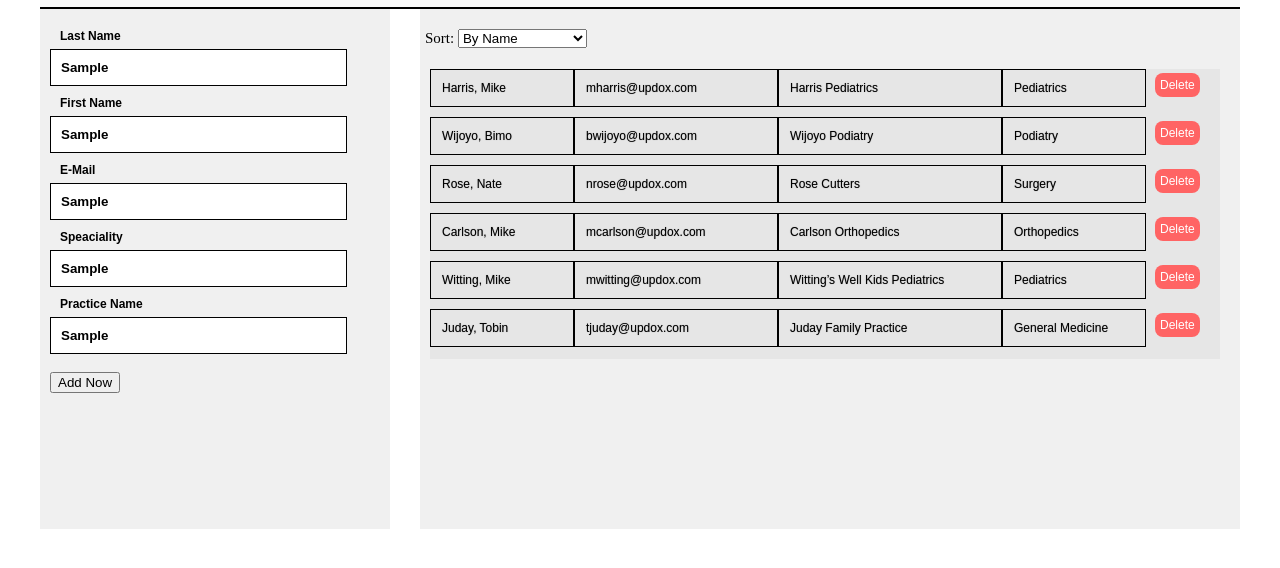
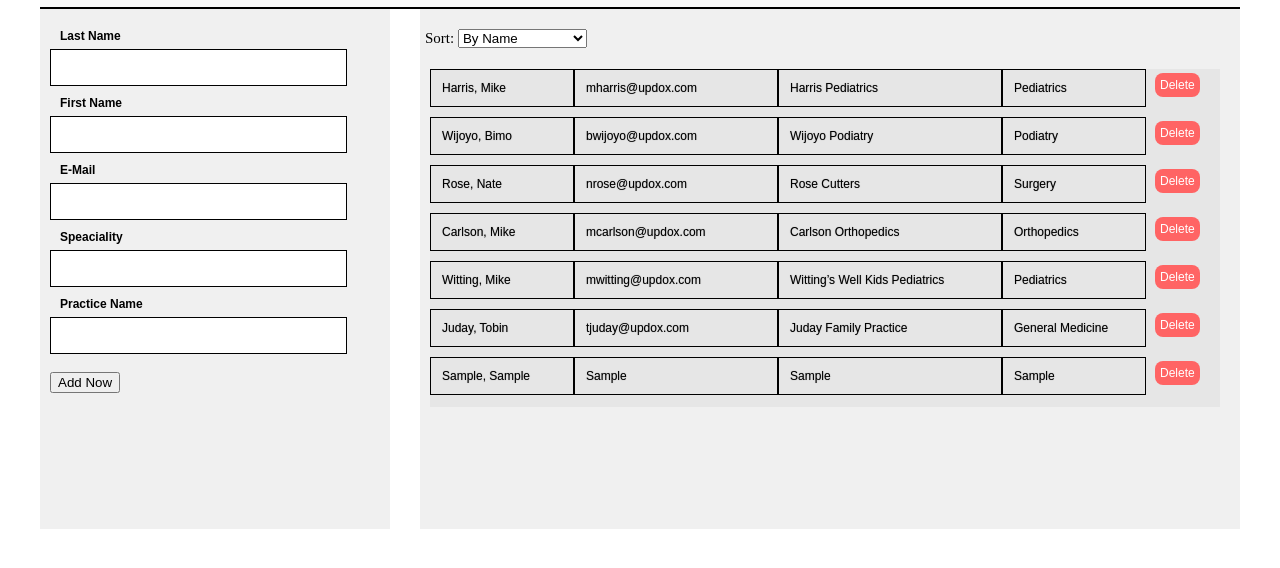
Before and after one commit to priyamsharma2704/UpdoxCodingChallenge, a plain HTML site: page UI Challenge/index.html in a window 1280 px wide. Both pictures are taken after typing "Sample", "Sample", "Sample", "Sample", "Sample" into the empty fields and a click on the button "Add Now". Shown: the part 58-626 px from the top of the page. Drawn offline with Linux system fonts and the light colour scheme.

Commit message:
user input display and del function working

```diff
--- a/UI Challenge/index.html
+++ b/UI Challenge/index.html
@@ -28,7 +28,7 @@
 		   	<option value="By specialty">By Specialty</option>
 		</select></p>
 	</div>
-	<div id="addbook">
+	<div class="addbook">
 
 			 <div id="entry">
 
--- a/UI Challenge/script/script.js
+++ b/UI Challenge/script/script.js
@@ -1,30 +1,111 @@
 window.onload = function(){
+
+	var quickAddFormDiv = document.querySelector('.quickaddForm');
+	var AddBtn = document.getElementById('Add');
+	// Form Fields
+	var lastname = document.getElementById('lastname');
+	var firstname = document.getElementById('firstname');
+	var email = document.getElementById('email');
+	var specialty = document.getElementById('specialty');
+	var practicename = document.getElementById('practicename');
+	// Divs etc.
+	var addBookDiv = document.querySelector('.addbook');
+
+	var addressBook = [];
+	var people;
+	localStorage.clear();
+	//--------------------------------------------------------------------
+	//To display the contents of JSON file
 	var xhttp = new XMLHttpRequest();
 			xhttp.onreadystatechange = function() {
 			    if (this.readyState == 4 && this.status == 200) {
 			       var response = JSON.parse(xhttp.responseText);
-			       console.log(response.people);
-			       var people = response.people;
-			       //console.log(xhttp.responseText);
+			       people = response.people;
 			       //var output = "";
-			       var str = '';
+			       var str1 = '';
 					for(var i = 0; i <people.length;i++){
-						// console.log(person[i].name);
-						//output+="<li>"+people[i].first_name+"</li>";
-
-						str += '<div id="entry">';
-						str += '<div id="name"><p>' + people[i].last_name +', '+people[i].first_name+ '</p></div>';
-						str += '<div id="email"><p>' + people[i].email_address + '</p></div>';
-						str += '<div id="practicename"><p>' + people[i].practice_name + '</p></div>';
-						str += '<div id="specialty"><p>' + people[i].specialty + '</p></div>';
-						str += '<div id="del"><a href="#" class="delbutton" data-id="' + i + '">Delete</a></div>';
+						str1 += '<div id="entry">';
+						str1 += '<div id="name"><p>' + people[i].last_name +', '+people[i].first_name+ '</p></div>';
+						str1 += '<div id="email"><p>' + people[i].email_address + '</p></div>';
+						str1 += '<div id="practicename"><p>' + people[i].practice_name + '</p></div>';
+						str1 += '<div id="specialty"><p>' + people[i].specialty + '</p></div>';
+						str1 += '<div id="del"><a href="#" class="delbutton" data-id="' + i + '">Delete</a></div>';
+						}
+					for(var i = 0; i < people.length;i++){
+						var obj = new jsonStructure(people[i].last_name,people[i].first_name,people[i].email_address,people[i].specialty,people[i].practice_name);
+						addressBook.push(obj);
+						localStorage['addbook'] = JSON.stringify(addressBook);
 					}
 
-					//document.getElementById("people").innerHTML = output;
-					document.getElementById("addbook").innerHTML = str;
+					document.getElementsByClassName("addbook")[0].innerHTML = str1;
 
 				}
 			};
 			xhttp.open("GET", "people.json", true);
 			xhttp.send();
+			//------------------------------------------------------------------------------
+
+
+			AddBtn.addEventListener("click", addToBook);
+			//var addressBook = [];
+			addBookDiv.addEventListener("click", removeEntry);
+
+			function jsonStructure(lastname,firstname,email,specialty,practicename){
+				this.lastname = lastname;
+				this.lastname += ", "+firstname;
+				this.email = email;
+				this.specialty = specialty;
+				this.practicename = practicename;
+			}
+			function addToBook(){
+				var isNull = lastname.value!='' && firstname.value!='' && email.value!='' && specialty.value!='' && practicename.value!='';
+				if(isNull){
+					// format the input into a valid JSON structure
+					var obj = new jsonStructure(lastname.value,firstname.value,email.value,specialty.value,practicename.value);
+					addressBook.push(obj);
+					localStorage['addbook'] = JSON.stringify(addressBook);
+					console.log(localStorage['addbook']);
+					clearForm();
+					showaddressBook();
+				}
+			}
+			function removeEntry(e){
+			// Remove an entry from the addressBook
+
+				if(e.target.classList.contains('delbutton')){
+					var remID = e.target.getAttribute('data-id');
+					addressBook.splice(remID,1);
+					localStorage['addbook'] = JSON.stringify(addressBook);
+					showaddressBook();
+				}
+			}
+			function clearForm(){
+				var formFields = document.querySelectorAll('.formFields');
+				for(var i in formFields){
+					formFields[i].value = '';
+				}
+			}
+			function showaddressBook(){
+				if(localStorage['addbook'] === undefined){
+					localStorage['addbook'] = '';
+				} else {
+					addressBook = JSON.parse(localStorage['addbook']);
+					console.log(addressBook);
+					addBookDiv.innerHTML = '';
+					var str = '';
+					for(var i = 0; i <addressBook.length;i++){
+
+						str += '<div id="entry">';
+						str += '<div id="name"><p>' + addressBook[i].lastname + '</p></div>';
+						str += '<div id="email"><p>' + addressBook[i].email + '</p></div>';
+						str += '<div id="practicename"><p>' + addressBook[i].practicename + '</p></div>';
+						str += '<div id="specialty"><p>' + addressBook[i].specialty + '</p></div>';
+						str += '<div id="del"><a href="#" class="delbutton" data-id="' + i + '">Delete</a></div>';
+						console.log(str);
+					}
+					document.getElementsByClassName("addbook")[0].innerHTML = str;
+				}
+			}
+
+			showaddressBook();
 }
--- a/UI Challenge/style/style.css
+++ b/UI Challenge/style/style.css
@@ -56,7 +56,7 @@
 	font-size: 15px;
 
 }
-#addbook{
+.addbook{
 	height:460px;
 	width:800px;
     padding:10px;
```
